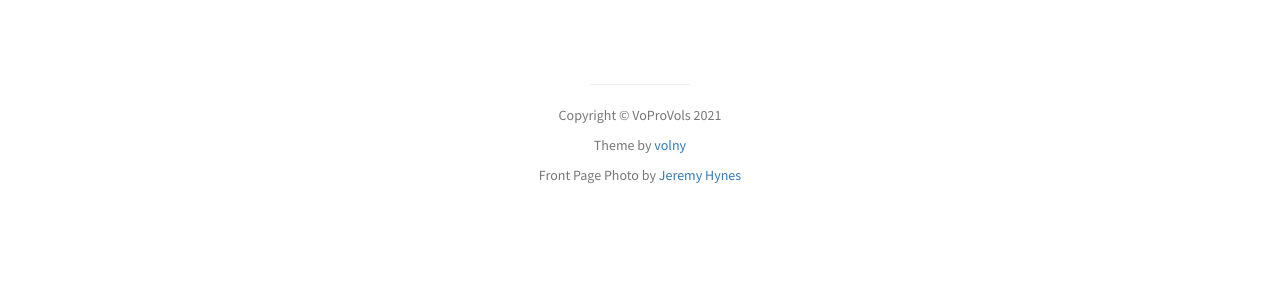
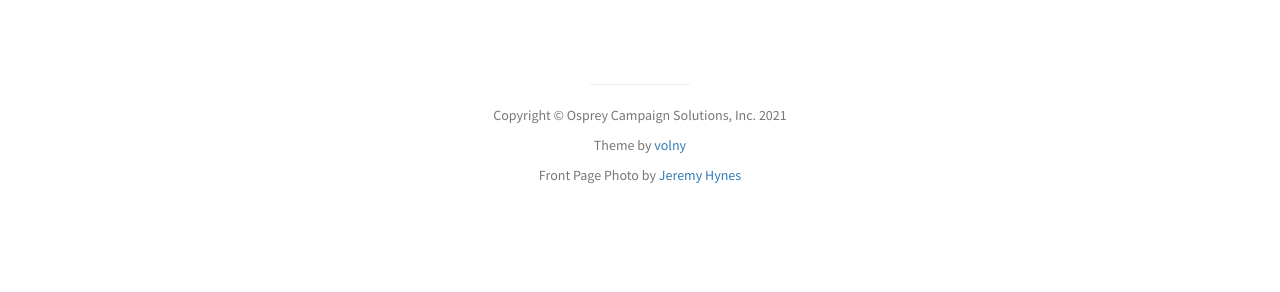
Before and after one commit to OspreyCS/voprovols.github.io, a Jekyll site: the page built from index.html, in a window 1280 px wide. Shown: the part 1544-1836 px from the top of the page. Built offline with Jekyll 4.4.1, drawn with Linux system fonts in a browser that asks for light colours.

Commit message:
Fix copyright

```diff
--- a/_config.yml
+++ b/_config.yml
@@ -10,7 +10,7 @@ url: "https://voprovols.github.io/"
 owner: VoProVols
 email:
 telephone:
-copyright: VoProVols
+copyright: Osprey Campaign Solutions, Inc.
 
 # API settings
 google_api_key:
```
